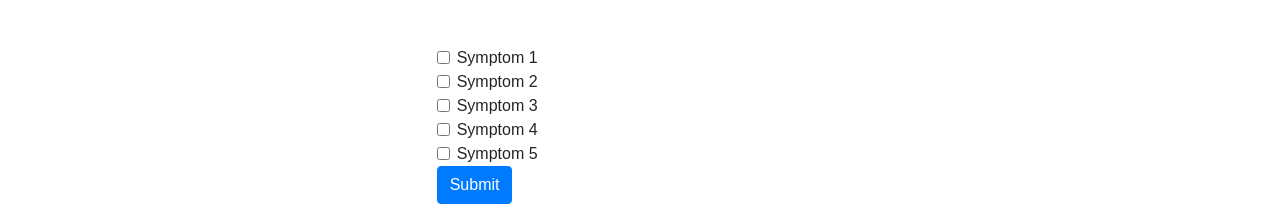
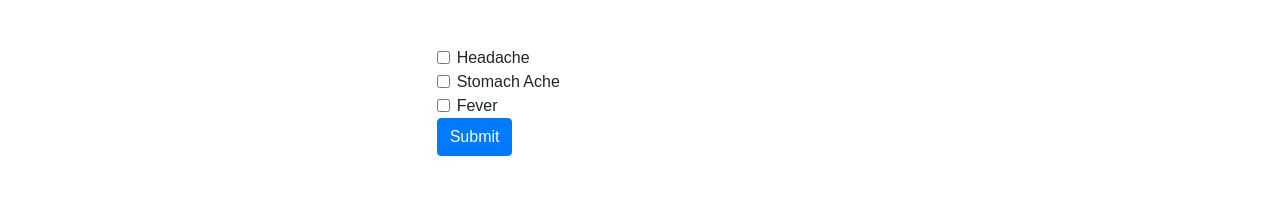
Before and after one commit to andrewjknapp/Symptom-Tracker, a React (Create React App) app in the folder client/: page /new-post in a window 1280 px wide. Shown: the part 532-748 px from the top of the page. Built offline with nearby package versions, Linux system fonts and the light colour scheme.

Commit message:
Added functionality to the chart.js page

```diff
--- a/client/src/component/pages/Chart.js
+++ b/client/src/component/pages/Chart.js
@@ -4,6 +4,7 @@ import API from '../../utils/API';
 
   function Chart() {
 
+    const [ posts, setPosts ] = useState([]);
     const [chartData, setChartData] = useState(
       {
         labels: ['Monday', 'Tuesday', 'Wednesday',
@@ -29,28 +30,116 @@ import API from '../../utils/API';
             pointHoverRadius: 6,
             data: [5, 7, 6, 4, 3]
           },
-          {
-            label: 'Stomachache',
-            fill: false,
-            lineTension: 0.5,
-            backgroundColor: '#E3290C',
-            borderColor: '#E3290C',
-            borderWidth: 3,
-            pointHoverRadius: 6,
-            data: [4, 1, 3, 5, 3]
-          }
+
         ]
       }
     );
 
-    const [ posts, setPosts ] = useState([]);
+    function newLine(color, data, label) {
 
+      return {
+        label: label,
+        fill: false,
+        lineTension: 0.5,
+        backgroundColor: color,
+        borderColor: color,
+        borderWidth: 3,
+        pointHoverRadius: 6,
+        data: data
+      }
+   }
+
+    function parsePosts(posts) {
+
+      let headAcheSev = [];
+      let stomachAcheSev = [];
+      let feverSev = [];
+      let labels = [];
+
+      posts.map((post) => {
+
+        labels.push(post.time);
+
+        post.symptoms.map(( symp ) => {
+
+          if(symp.type === "Headache") {
+            headAcheSev.push(symp.severity);
+
+          } else if (symp.type === "Stomach Ache") {
+            stomachAcheSev.push(symp.severity);
+
+          } else if (symp.type === "Fever") {
+            feverSev.push(symp.severity);
+
+          }
+        })
+      });
+
+      return {
+        headAcheSev, stomachAcheSev, feverSev, labels
+      }
+
+    }
+
+    function formatDate(date) {
+      const time = new Date(date);
+
+      let dayNum = time.getDay();
+      let day;
+      switch(dayNum) {
+        case 0: day = "Sun"; break;
+        case 1: day = "Mon"; break;
+        case 2: day = "Tues"; break;
+        case 3: day = "Wed"; break;
+        case 4: day = "Thur"; break;
+        case 5: day = "Fri"; break;
+        case 6: day = "Sat"; break;
+      }
+      let amPm = "am";
+      let hour = time.getHours();
+      if (hour > 12 ) {
+        hour -= 12;
+        amPm = "pm";
+      }
+
+      let minutes = time.getMinutes();
+
+      let label = `${day} ${time.getDate()}/${time.getMonth()} ${hour}:${minutes} ${amPm}`
+      return label;
+    }
+
+    //Gets user posts from database
     useEffect(()=>{
       API.getPosts()
       .then(res => {
-        setPosts(res.data);
+        setPosts(res.data)
       })
-    },[])
+    },[]);
+
+    //Gets the severity from the symptoms in the posts
+    useEffect(()=> {
+      if (posts.length > 0) {
+
+        const {headAcheSev, stomachAcheSev, feverSev, labels} = parsePosts(posts);
+        const formattedLabels = labels.map(label => formatDate(label));
+        console.log(formattedLabels);
+        let headAche = newLine("green", headAcheSev, "Headache");
+        let stomacheAche = newLine("blue", stomachAcheSev, "Stomache Ache");
+        let fever = newLine("orange", feverSev, "Fever");
+
+        setChartData({
+          labels: formattedLabels,
+          datasets: [
+            headAche,
+            stomacheAche,
+            fever
+          ]
+        })
+
+      }
+    }, [posts])
+
+
 
       return (
         <div>
--- a/client/src/component/pages/LandingPage.js
+++ b/client/src/component/pages/LandingPage.js
@@ -7,7 +7,7 @@ function LandingPage() {
     const {
         state, dispatch
     } = useContext(UserContext);
-    console.log(state, dispatch);
+    //console.log(state, dispatch);
     const [posts, setPosts] = useState([
         {
             title: "My Head Hurts",
--- a/client/src/component/pages/NewPost/NewPost.js
+++ b/client/src/component/pages/NewPost/NewPost.js
@@ -7,16 +7,75 @@ function NewPost() {
 
   const [title, setTitle] = useState();
   const [description, setDescription] = useState();
+  const [symptoms, setSymptoms] = useState([
+    {
+      type: "Headache",
+      severity: 0
+    },
+    {
+      type: "Stomache Ache",
+      severity: 0
+    },
+    {
+      type: "Fever",
+      severity: 0
+    }
+  ]);
   const [toLandingPage, setToLandingPage] = useState(false);
+
+  // const [headNum, setHeadNum] = useState(0);
+  // const [stomNum, setStomNum] = useState(0);
+  // const [feverNum, setFeverNum] = useState(0);
+
+  const [sympNums, setSympNums] = useState({
+    headNum: 0,
+    stomNum: 0,
+    feverNum: 0
+  });
+
+  const [showNums, setShowNums] = useState({
+    showHead: false,
+    showStom: false,
+    showFever: false
+  })
+
+  const handleCheckBox = e => {
+    let bool = !showNums[e.target.name]
+    setShowNums({
+      ...showNums,
+      [e.target.name]: bool
+    })
+
+  }
+
+  const handleNumChange = e => {
+    setSympNums({
+      ...sympNums,
+      [e.target.name]: Number(e.target.value)
+    })
+  }
 
   const handleSubmit = e => {
     e.preventDefault();
-    const symptoms = [{type: "Headache", severity: 9}]
+
+    const symptoms = [
+      {
+        type: "Headache",
+        severity: sympNums.headNum
+      },
+      {
+        type: "Stomach Ache",
+        severity: sympNums.stomNum
+      },
+      {
+        type: "Fever",
+        severity: sympNums.feverNum
+      }
+    ]
+
     API.savePost({ title, description, symptoms});
     setToLandingPage(true);
   }
-
-
 
   return (
     <Fragment>
@@ -53,49 +112,47 @@ function NewPost() {
 
         <div className="row">
           <div className="col-sm-4"></div>
+
           <div className="col-sm-4">
             <div className="form-check">
               <input
                 className="form-check-input"
                 type="checkbox"
                 value=""
+                name="showHead"
+                onClick={handleCheckBox}
               ></input>
-              <label className="form-check-label">Symptom 1</label>
+              <label className="form-check-label">Headache</label>
+              {showNums.showHead ? <input type="number" min="0" max="9" name="headNum" onChange={handleNumChange}/> : null}
             </div>
-            <div class="form-check">
-              <input
-                className="form-check-input"
-                type="checkbox"
-                value=""
-              ></input>
-              <label className="form-check-label">Symptom 2</label>
-            </div>
-            <div class="form-check">
-              <input
-                className="form-check-input"
-                type="checkbox"
-                value=""
-              ></input>
-              <label className="form-check-label">Symptom 3</label>
-            </div>
+
             <div className="form-check">
               <input
                 className="form-check-input"
                 type="checkbox"
                 value=""
+                name="showStom"
+                onClick={handleCheckBox}
               ></input>
-              <label className="form-check-label">Symptom 4</label>
+              <label className="form-check-label">Stomach Ache</label>
+              {showNums.showStom ? <input type="number" min="0" max="9" name="stomNum" onChange={handleNumChange}/> : null}
             </div>
-            <div class="form-check">
+
+            <div className="form-check">
               <input
                 className="form-check-input"
                 type="checkbox"
                 value=""
+                name="showFever"
+                onClick={handleCheckBox}
               ></input>
-              <label className="form-check-label">Symptom 5</label>
+              <label className="form-check-label">Fever</label>
+              {showNums.showFever ? <input type="number" min="0" max="9" name="feverNum" onChange={handleNumChange}/> : null}
             </div>
+
             <Link to="/landing-page"><button onClick={handleSubmit} className="btn btn-primary">Submit</button></Link>
           </div>
+
           <div className="col-sm-4"></div>
         </div>
       </form>
--- a/client/src/utils/API.js
+++ b/client/src/utils/API.js
@@ -6,7 +6,7 @@ import { getFromStorage } from "./storage";
 export default {
     getPosts: function() {
         const user = getFromStorage('symptom_tracker');
-        console.log(user.id);
+        //console.log(user.id);
         return axios.get("/api/user/posts/" + user.id);
     },
     savePost: function(post) {
```
Also changed, not shown: 1 other file (tests, documents, lock files or other folders).
